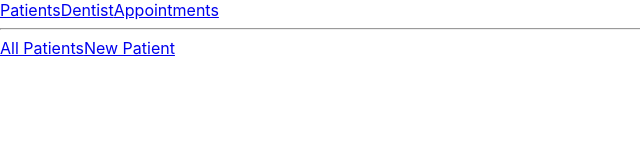
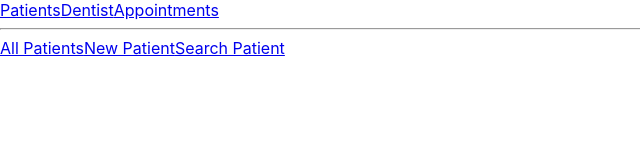
Before and after one commit to abigail221b/dental_clinic, a React (Create React App) app in the folder dentalclinic_frontend/: page /patient in a window 1280 px wide. Shown: the top 160 px of the page, without its empty margins (0-640 px from the left). Built offline with nearby package versions, Linux system fonts and the light colour scheme.

Commit message:
Add link to SearchPatientForm

```diff
--- a/dentalclinic_frontend/src/Patients/PatientsDashboard.js
+++ b/dentalclinic_frontend/src/Patients/PatientsDashboard.js
@@ -5,6 +5,7 @@ function PatientsDashboard() {
         <>
             <Link to="all">All Patients</Link>
             <Link to="new">New Patient</Link>
+            <Link to="search">Search Patient</Link>
             <br />
             <Outlet />
         </>
```
